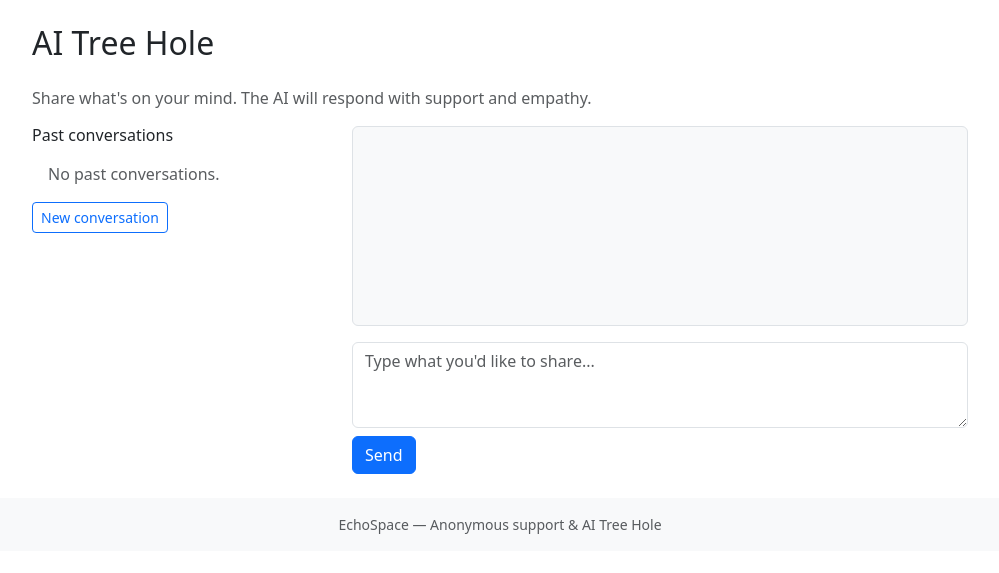
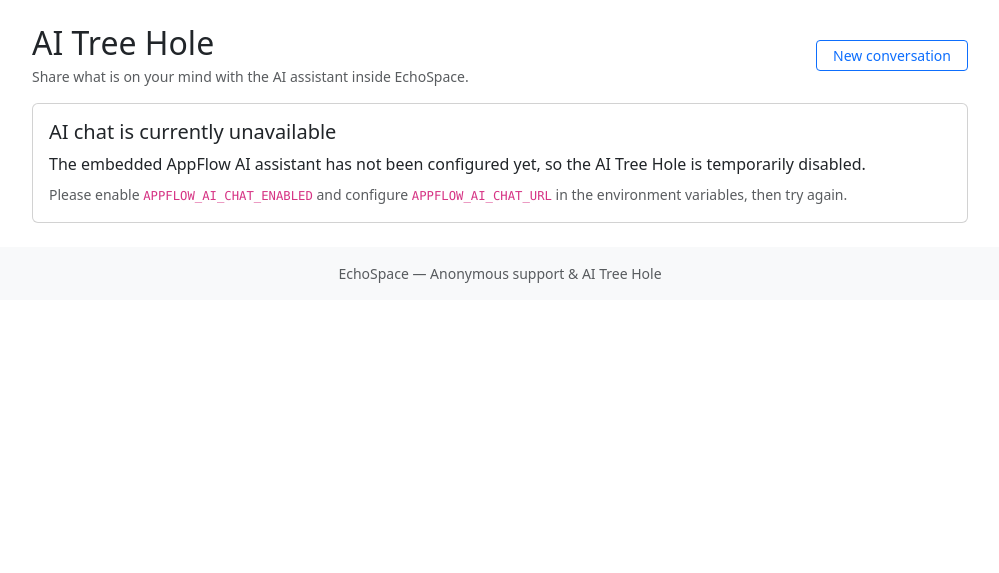
Before and after one commit to zzy2670/EchoSpaceProject, a Django app: page /ai/ in a window 1280 px wide. Shown: the part 56-629 px from the top of the page, without its empty margins (140-1139 px from the left). Run offline with Django 4.2, Linux system fonts and the light colour scheme; the visitor is signed in with stand-in values (Sample User, id 1); data that the repository does not hold is empty.

Commit message:
final project version

```diff
--- a/ai_chat/models.py
+++ b/ai_chat/models.py
@@ -1,3 +1,4 @@
+# conversation + messages. relation names (conversations, messages) used by api/templates - don't rename
 from django.conf import settings
 from django.db import models
 
@@ -11,6 +12,7 @@ class AIConversation(models.Model):
     title = models.CharField(max_length=120, blank=True)
     created_at = models.DateTimeField(auto_now_add=True)
     updated_at = models.DateTimeField(auto_now=True)
+    dashscope_session_id = models.CharField(max_length=256, blank=True, default="")
 
     def __str__(self):
         return self.title or f"Conversation {self.id}"
--- a/ai_chat/views.py
+++ b/ai_chat/views.py
@@ -1,11 +1,14 @@
+# AI Tree Hole page; same template for new chat or opening by conversation_id (history). Context keys used by template: don't rename.
 from django.contrib.auth.decorators import login_required
+from django.conf import settings
 from django.shortcuts import render, get_object_or_404
+
 from .models import AIConversation
 
 
 @login_required
 def ai_chat_view(request, conversation_id=None):
-    """Single template for new chat and viewing a past conversation."""
+    # appflow_enabled / appflow_url come from settings, template picks iframe vs fallback
     conversation = None
     if conversation_id:
         conversation = get_object_or_404(
@@ -20,5 +23,7 @@ def ai_chat_view(request, conversation_id=None):
         {
             "conversation": conversation,
             "conversations": conversations,
+            "appflow_enabled": getattr(settings, "APPFLOW_AI_CHAT_ENABLED", False),
+            "appflow_url": getattr(settings, "APPFLOW_AI_CHAT_URL", ""),
         },
     )
--- a/chat/api_views.py
+++ b/chat/api_views.py
@@ -8,6 +8,7 @@ from . import services
 
 
 def _json_ok(data):
+    # lobby/room APIs wrap in "data" key
     return JsonResponse({"ok": True, "data": data})
 
 
--- a/manage.py
+++ b/manage.py
@@ -1,3 +1,6 @@
+#Please enter "python manage.py runserver" in the terminal to start the program.
+
+
 #!/usr/bin/env python
 """Django's command-line utility for administrative tasks."""
 import os
--- a/templates/ai_chat/ai_chat.html
+++ b/templates/ai_chat/ai_chat.html
@@ -1,57 +1,61 @@
 {% extends "base.html" %}
 {% load static %}
+{# AI Tree Hole page: header + AppFlow embed or fallback message. Do not change url names, external links depend on them. #}
 
 {% block title %}AI Tree Hole — EchoSpace{% endblock %}
 
 {% block content %}
-<h1 class="h2 mb-4">AI Tree Hole</h1>
-<p class="text-muted">Share what's on your mind. The AI will respond with support and empathy.</p>
+{# Page header and "New conversation" entry (used for direct navigation, keep link as-is) #}
+<div class="d-flex flex-wrap align-items-center justify-content-between gap-2 mb-3">
+  <div>
+    <h1 class="h2 mb-1">AI Tree Hole</h1>
+    <p class="text-muted small mb-0">
+      Share what is on your mind with the AI assistant inside EchoSpace.
+    </p>
+  </div>
+  <a href="{% url 'ai_chat:ai_chat' %}" class="btn btn-sm btn-outline-primary py-1 px-3" style="min-height: auto;">
+    New conversation
+  </a>
+</div>
 
 <div class="row">
-  <aside class="col-md-4 mb-4" aria-label="Conversation history">
-    <h2 class="h6">Past conversations</h2>
-    <ul class="list-group list-group-flush">
-      {% for conv in conversations %}
-        <li class="list-group-item">
-          <a href="{% url 'ai_chat:conversation' conv.id %}">{{ conv.title|default:"Conversation"|truncatewords:8 }}</a>
-          <span class="text-muted small">{{ conv.updated_at|date:"M j" }}</span>
-        </li>
-      {% empty %}
-        <li class="list-group-item text-muted">No past conversations.</li>
-      {% endfor %}
-    </ul>
-    <a href="{% url 'ai_chat:ai_chat' %}" class="btn btn-sm btn-outline-primary mt-2">New conversation</a>
-  </aside>
-  <div class="col-md-8">
-    <div id="ai-messages" class="ai-messages mb-3" aria-live="polite" aria-atomic="false" role="log">
-      {% if conversation %}
-        {% for msg in conversation.messages.all %}
-          <div class="ai-msg ai-msg-{{ msg.role }} mb-2">
-            <strong>{% if msg.role == 'user' %}You{% else %}AI{% endif %}:</strong> {{ msg.content }}
-            <span class="text-muted small">{{ msg.created_at|date:"H:i" }}</span>
+  <div class="col-12">
+    {% if appflow_enabled and appflow_url %}
+      {# Main chat area: AppFlow standalone page in iframe. Height tuned to reduce scroll; adjust if needed. #}
+      <section aria-label="AI assistant chat" class="card">
+        <div class="card-body p-0">
+          <div
+            class="ratio"
+            style="--bs-aspect-ratio: 110%; min-height: 70vh;"
+          >
+            <iframe
+              src="{{ appflow_url }}"
+              title="EchoSpace AI Assistant"
+              width="100%"
+              height="100%"
+              style="border: 0; width: 100%; height: 100%;"
+              loading="lazy"
+            ></iframe>
           </div>
-        {% endfor %}
-      {% endif %}
-    </div>
-    <div id="ai-error" class="alert alert-danger d-none" role="alert"></div>
-    <div id="ai-loading" class="d-none">Thinking...</div>
-    <form id="ai-send-form" aria-label="Send message to AI">
-      <input type="hidden" name="csrfmiddlewaretoken" value="{{ csrf_token }}">
-      <input type="hidden" id="conversation-id" value="{{ conversation.id|default:'' }}">
-      <div class="mb-2">
-        <label for="ai-prompt-input" class="form-label visually-hidden">Your message</label>
-        <textarea id="ai-prompt-input" name="prompt" class="form-control" rows="3" maxlength="2000" placeholder="Type what you'd like to share..." required></textarea>
-      </div>
-      <button type="submit" id="ai-send-btn" class="btn btn-primary">Send</button>
-    </form>
+        </div>
+      </section>
+    {% else %}
+      {# Fallback when AppFlow is not configured; no 500, just a hint for admins #}
+      <section aria-label="AI assistant unavailable" class="card">
+        <div class="card-body">
+          <h2 class="h5 mb-2">AI chat is currently unavailable</h2>
+          <p class="mb-2">
+            The embedded AppFlow AI assistant has not been configured yet, so the AI Tree Hole is temporarily disabled.
+          </p>
+          <p class="text-muted small mb-0">
+            Please enable <code>APPFLOW_AI_CHAT_ENABLED</code> and configure
+            <code>APPFLOW_AI_CHAT_URL</code> in the environment variables, then try again.
+          </p>
+        </div>
+      </section>
+    {% endif %}
   </div>
 </div>
 {% endblock %}
 
-{% block extra_js %}
-<script>
-  window.csrfToken = "{{ csrf_token }}";
-  window.conversationId = "{{ conversation.id|default:'' }}";
-</script>
-<script src="{% static 'js/ai_chat.js' %}"></script>
-{% endblock %}
+{% block extra_js %}{% endblock %}
```
Also changed, not shown: EchoSpace/settings.py (+12 -0 lines), ai_chat/api_views.py (+5 -2 lines), ai_chat/services.py (+55 -19 lines), ai_chat/tests.py (+22 -4 lines), README.md, accounts/migrations/0001_initial.py, ai_chat/migrations/0001_initial.py, chat/migrations/0001_initial.py, 1 other file.
